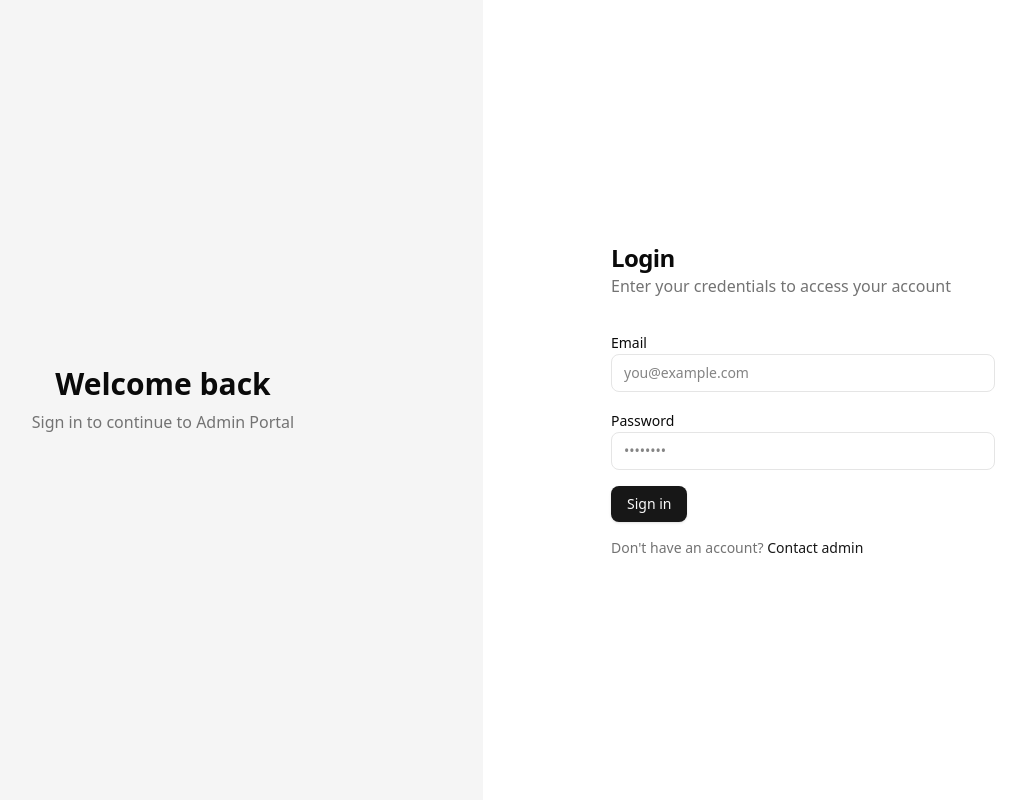
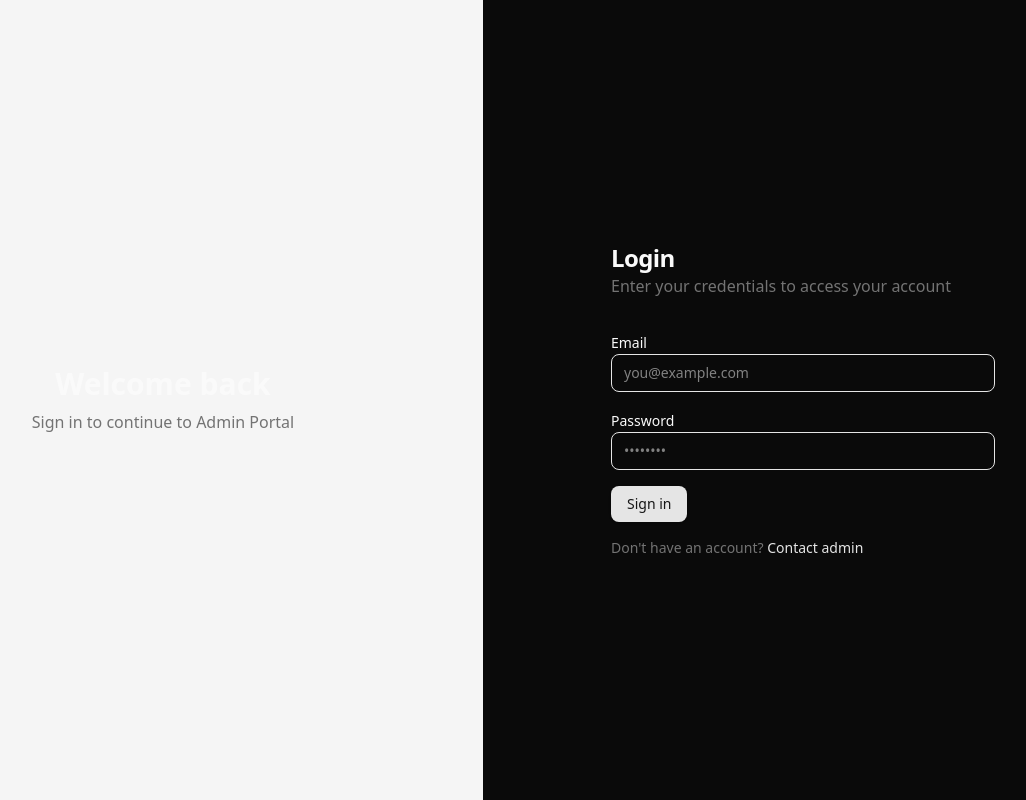
Before and after one commit to abdulwab/adminportal, a Next.js app: page /login in a window 1280 px wide. Shown: the whole page, without its empty margins (157-1183 px from the left). Built offline with nearby package versions, Linux system fonts and the light colour scheme.

Commit message:
Update font settings in globals.css and layout.tsx. Replaced Geist font with Instrument Sans and adjusted color variables for improved design consistency.

```diff
--- a/src/app/globals.css
+++ b/src/app/globals.css
@@ -6,7 +6,7 @@
 @theme inline {
   --color-background: var(--background);
   --color-foreground: var(--foreground);
-  --font-sans: var(--font-geist-sans);
+  --font-sans: var(--font-instrument-sans);
   --font-mono: var(--font-geist-mono);
   --color-sidebar-ring: var(--sidebar-ring);
   --color-sidebar-border: var(--sidebar-border);
@@ -45,16 +45,16 @@
 
 :root {
   --radius: 0.625rem;
-  --background: oklch(1 0 0);
-  --foreground: oklch(0.145 0 0);
+  --background: oklch(0.145 0 0);
+  --foreground: oklch(0.985 0 0);
   --card: oklch(1 0 0);
   --card-foreground: oklch(0.145 0 0);
   --popover: oklch(1 0 0);
   --popover-foreground: oklch(0.145 0 0);
-  --primary: oklch(0.205 0 0);
-  --primary-foreground: oklch(0.985 0 0);
-  --secondary: oklch(0.97 0 0);
-  --secondary-foreground: oklch(0.205 0 0);
+  --primary: oklch(0.922 0 0);
+  --primary-foreground: oklch(0.205 0 0);
+  --secondary: oklch(0.269 0 0);
+  --secondary-foreground: oklch(0.985 0 0);
   --muted: oklch(0.97 0 0);
   --muted-foreground: oklch(0.556 0 0);
   --accent: oklch(0.97 0 0);
--- a/src/app/layout.tsx
+++ b/src/app/layout.tsx
@@ -1,10 +1,10 @@
 import type { Metadata } from "next";
-import { Geist, Geist_Mono } from "next/font/google";
+import { Instrument_Sans, Geist_Mono } from "next/font/google";
 import "./globals.css";
 import Providers from "./providers";
 
-const geistSans = Geist({
-  variable: "--font-geist-sans",
+const instrumentSans = Instrument_Sans({
+  variable: "--font-instrument-sans",
   subsets: ["latin"],
 });
 
@@ -26,7 +26,7 @@ export default function RootLayout({
   return (
     <html lang="en">
       <body
-        className={`${geistSans.variable} ${geistMono.variable} antialiased`}
+        className={`${instrumentSans.variable} ${geistMono.variable} antialiased`}
       >
         <Providers>{children}</Providers>
       </body>
```
